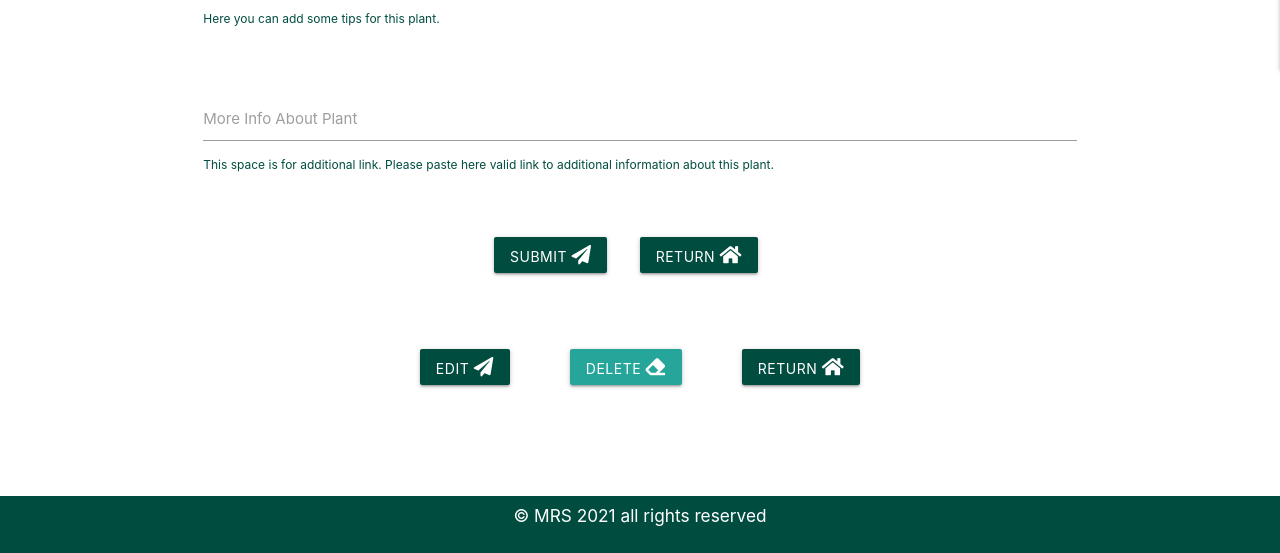
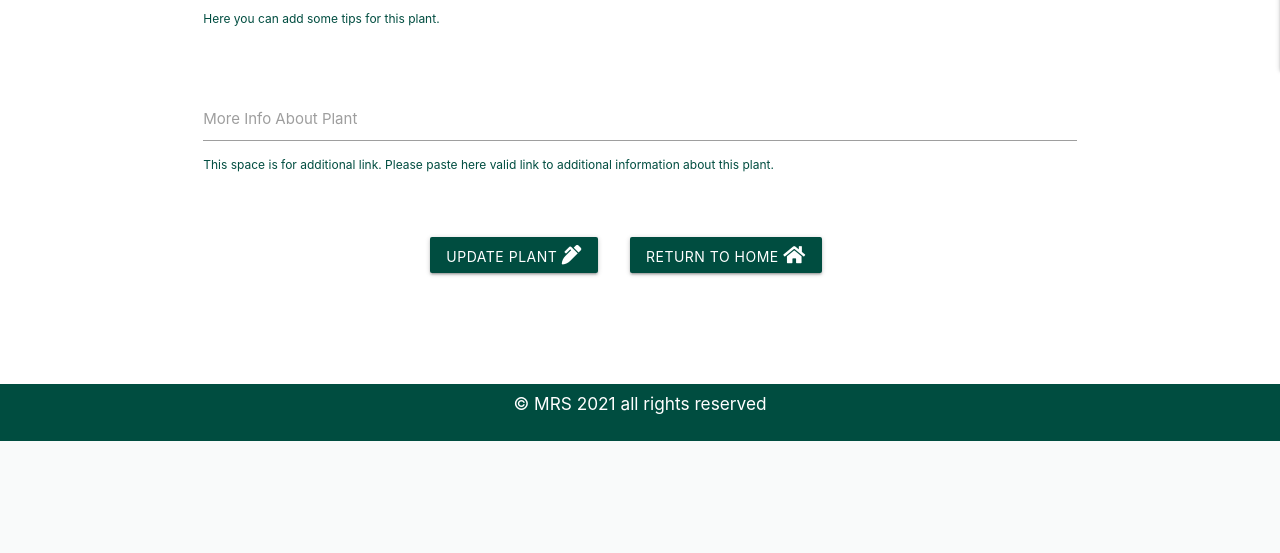
Before and after one commit to Code-Institute-Submissions/madatoo-backyard-plants-ms3_MayResub, a Flask app: template templates/edit_plant.html in a window 1280 px wide. Shown: the part 790-1343 px from the top of the page. After the commit the page ends 1231 px from the top, so only its background shows below. Run offline with Flask 2, Linux system fonts and the light colour scheme; the template is opened without the code that fills it, so the values that code supplies are empty; some libraries are stand-ins or nearby versions.

Commit message:
added content to edit plant file, checked whats not working and why, validate html files

```diff
--- a/app.py
+++ b/app.py
@@ -50,7 +50,7 @@ def add_plant():
 
         mongo.db.plants.insert_one(plant)
         flash("Plant Successfully Added.")
-        return redirect(url_for("index"))
+        return redirect(url_for("display_plant"))
     categories = mongo.db.categories.find().sort("category_name", 1)
     places = mongo.db.places.find().sort("plant_places", 1)
     return render_template(
@@ -65,7 +65,6 @@ def all_plants():
     categories = mongo.db.categories.find().sort('category_name', 1)
     plants = list(mongo.db.plants.find())
     places = mongo.db.places.find().sort('plant_place', 1)
-
     return render_template(
         'all_plants.html', categories=categories, plants=plants, places=places)
 
@@ -84,14 +83,15 @@ def edit_plant(plant_id):
             "plant_name": request.form.get("plant_name"),
             "plant_img": request.form.get("plant_img"),
             "plant_description": request.form.get("plant_description"),
-            "plant_place": request.form.getlist("plant_place"),
+            "plant_place": request.form.get("plant_place"),
             "plant_tips": request.form.get("plant_tips"),
             "plant_more_info": request.form.get("plant_more_info"),
-            "plant_notes": request.form.getlist("plant_notes")
+            "plant_notes": request.form.get("plant_notes")
         }
 
         mongo.db.plants.update({"_id": ObjectId(plant_id)}, submit)
         flash("Plant Successfully Updated.")
+
     plant = mongo.db.plants.find_one({"_id": ObjectId(plant_id)})
 
     categories = mongo.db.categories.find().sort("category_name", 1)
@@ -112,12 +112,23 @@ def delete_plant(plant_id):
     return redirect(url_for("index"))
 
 
-@app.route('/search_plant/<plant_id>')
-def search_plant(plant_id):
-    places = mongo.db.places.find()
+@app.route('/search_plant', methods=['GET','POST'])
+def search_plant():
+    search_option = request.form.get('search_option')
+    plants = mongo.db.plants.find({'$text':{'$search_plant':search_option}})
+
+    return render_template(
+        "search_plant.html", plants=plants)
+
+
+@app.route('/search_plant/<category_name>')
+def search_plant_by_category(category_name):
+    search_option = request.form.get('search_option')
     categories = mongo.db.categories.find_one('category_name', 1)
+    plants = mongo.db.plants.find()
 
-    return render_template("search_plant.html", categories=categories, places=places)
+    return render_template(
+        "search_plant.html", plants=plants, categories=categories)
 
 
 if __name__ == "__main__":
--- a/templates/add_plant.html
+++ b/templates/add_plant.html
@@ -71,7 +71,7 @@
                 <div class="input-field col s12">
                     <textarea id="plant_more_info" class="materialize-textarea" name="plant_more_info" data-length="1000"></textarea>
                     <label for="plant_more_info">More Info About Plant </label>
-                    <span class="helper-text" data-error="Please enter your tips." data-success="Correct Name.">This space is for additional links. Remember to hit enter after each link:)</span>
+                    <span class="helper-text" data-error="Please enter your tips." data-success="Correct Name.">This space is for additional info and links.</span>
                 </div>
             </div>
             <!--submit btn-->
@@ -82,6 +82,6 @@
             </div>
         </form>
     </div>
-</div>
+<!--/div-->
 
 {% endblock%}
--- a/templates/all_plants.html
+++ b/templates/all_plants.html
@@ -9,7 +9,7 @@
     </div>
     <!--search form allows browse the database by name, description or plant place-->
     <div class="row s12 m6 l6 text-center search-box">
-        <form action="" method="get">
+        <form action="{{ url_for('search_plant') }}" method="get">
             <div class="input-field inline">
                 <input id="search_option" name="search_option" type="text" class="validate">
                 <span class="helper-text text-color" >Enter your searching criteria.</span>
@@ -26,7 +26,7 @@
                 <a href="">
                     <div class="card-image bg-image">
                         {% if plant.plant_img %}
-                            <img src="" alt="">
+                            <img src="{{  plant.plant_img }}" alt="{{ plant.plant_name }}">
                         {% else %}
                             <img src="{{ url_for('static', filename='img/logo.png')}}" alt="logo image">
                         {% endif %}
--- a/templates/edit_plant.html
+++ b/templates/edit_plant.html
@@ -12,7 +12,7 @@
             <!--category_name-->
             <div class="row">
                 <select id="category_name" class="validate" name="category_name" required>
-                    <option value="" disabled selected>Choose Plant Category</option>
+                    <option value="{{ url_for('search_plant') }}" disabled selected>Choose Plant Category</option>
                     {% for category in categories %}
                         <option value="{{ category.category_name }}">
                             {{ category.category_name }}</option>
@@ -76,15 +76,9 @@
             </div>
             <!--submit btn-->
             <div class="row center">
-                <button class="btn waves-effect waves-light teal darken-4 " type="submit" >Submit <i class="fas fa-paper-plane"></i>
+                <button class="btn waves-effect waves-light teal darken-4 " type="submit" >Update Plant <i class="fas fa-pen-alt"></i>
                 </button>
-                <a class="btn waves-effect waves-light space teal darken-4" href="{{ url_for('index') }}">Return <i class="fas fa-home"></i></a>
-            </div>
-            <!--submit/return/delete btn-->
-            <div class="row center">
-                <a class="btn waves-effect waves-light space teal darken-4" href="{{ url_for('edit_plant', plant_id=plant._id) }}">Edit <i class="fas fa-paper-plane"></i></a>
-                <a class="btn waves-effect waves-light space teal pink lighten-1" href="{{ url_for('delete_plant', plant_id=plant._id) }}">Delete <i class="fas fa-eraser"></i></a>
-                <a class="btn waves-effect waves-light space teal darken-4" href="{{ url_for('index') }}">Return <i class="fas fa-home"></i></a>
+                <a class="btn waves-effect waves-light space teal darken-4" href="{{ url_for('index') }}">Return to Home <i class="fas fa-home"></i></a>
             </div>
         </form>
     </div>
--- a/templates/search_plant.html
+++ b/templates/search_plant.html
@@ -3,7 +3,7 @@
 
 <!--search form allows browse the database by name, description or plant place-->
 <div class="row s12 m6 l6 text-center search-box">
-    <form action="" method="get">
+    <form action="{{ url_for('search_plant') }}" method="post">
         <div class="input-field inline">
             <input id="search_option" name="search_option" type="text" class="validate">
             <span class="helper-text text-color" >Enter your searching criteria.</span>
```
Also changed, not shown: templates/display_plant.html (+39 -0 lines), templates/delete_plant.html (deleted).
